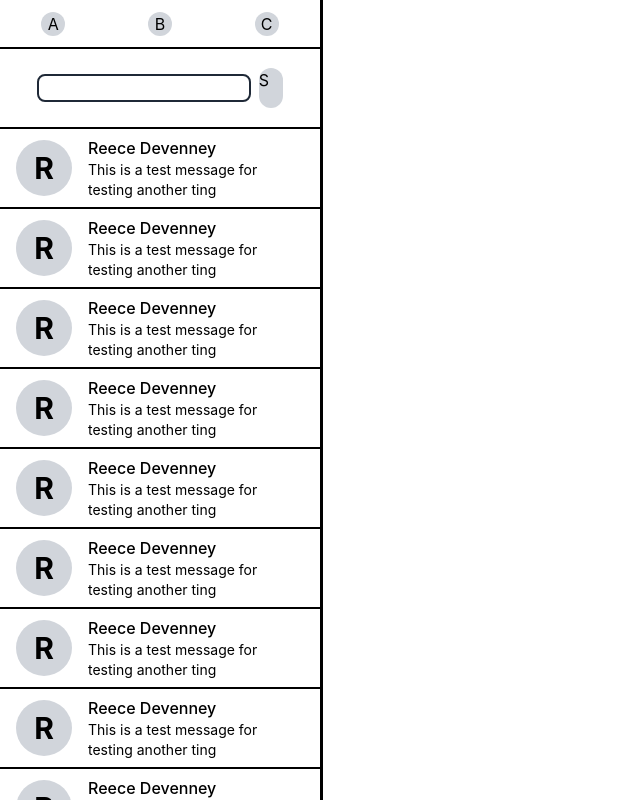
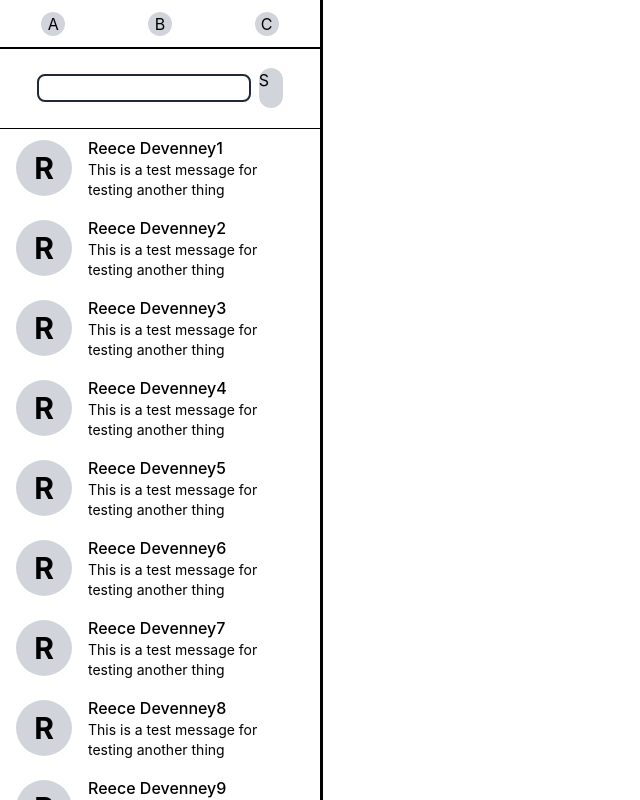
Before and after one commit to ReeceDevenney/Chit-Chat, a React (Create React App) app in the folder client/: page / in a window 1280 px wide. Shown: the whole page, without its empty margins (0-640 px from the left). Built offline with nearby package versions, Linux system fonts and the light colour scheme.

Commit message:
added scrollbar and hover styling to message boxes

```diff
--- a/client/src/components/Contactbox/index.tsx
+++ b/client/src/components/Contactbox/index.tsx
@@ -7,62 +7,62 @@ function Contactbox() {
 
     const messages: Messages[] =[
         {
-            name: 'Reece Devenney',
-            message: "This is a test message for testing another ting"
+            name: 'Reece Devenney1',
+            message: "This is a test message for testing another thing"
         },
         {
-            name: 'Reece Devenney',
-            message: "This is a test message for testing another ting"
-        },
-        {
-            name: 'Reece Devenney',
-            message: "This is a test message for testing another ting"
-        },
-        {
-            name: 'Reece Devenney',
-            message: "This is a test message for testing another ting"
-        },
-        {
-            name: 'Reece Devenney',
-            message: "This is a test message for testing another ting"
-        },
-        {
-            name: 'Reece Devenney',
-            message: "This is a test message for testing another ting"
-        },
-        {
-            name: 'Reece Devenney',
-            message: "This is a test message for testing another ting"
-        },
-        {
-            name: 'Reece Devenney',
-            message: "This is a test message for testing another ting"
-        },
-        {
-            name: 'Reece Devenney',
-            message: "This is a test message for testing another ting"
-        },
-        {
-            name: 'Reece Devenney',
-            message: "This is a test message for testing another ting"
+            name: 'Reece Devenney2',
+            message: "This is a test message for testing another thing"
         },
         {
             name: 'Reece Devenney3',
-            message: "This is a test message for testing another ting"
+            message: "This is a test message for testing another thing"
         },
         {
-            name: 'Reece Devenney2',
-            message: "This is a test message for testing another ting"
+            name: 'Reece Devenney4',
+            message: "This is a test message for testing another thing"
         },
         {
-            name: 'Reece Devenney2',
-            message: "This is a test message for testing another ting"
+            name: 'Reece Devenney5',
+            message: "This is a test message for testing another thing"
+        },
+        {
+            name: 'Reece Devenney6',
+            message: "This is a test message for testing another thing"
+        },
+        {
+            name: 'Reece Devenney7',
+            message: "This is a test message for testing another thing"
+        },
+        {
+            name: 'Reece Devenney8',
+            message: "This is a test message for testing another thing"
+        },
+        {
+            name: 'Reece Devenney9',
+            message: "This is a test message for testing another thing"
+        },
+        {
+            name: 'Reece Devenney10',
+            message: "This is a test message for testing another thing"
+        },
+        {
+            name: 'Reece Devenney11',
+            message: "This is a test message for testing another thing"
+        },
+        {
+            name: 'Reece Devenney12',
+            message: "This is a test message for testing another thing"
+        },
+        {
+            name: 'Reece Devenney13',
+            message: "This is a test message for testing another thing"
         },
     ]
     return(
         <div>
         {messages.map((message) =>
-        <div className="text-center outline outline-1 h-20 flex">
+        <div className="text-center hover:bg-slate-100 hover:cursor-pointer h-20 flex">
           <div className="bg-gray-300 rounded-full h-14 w-14 my-auto ml-4 items-center flex shrink-0">
             <div className="mx-auto font-bold text-3xl">{message.name[0]}</div>
           </div>
--- a/client/src/index.css
+++ b/client/src/index.css
@@ -1,6 +1,20 @@
 @tailwind base;
 @tailwind components;
 @tailwind utilities;
+
+::-webkit-scrollbar {
+  width: 10px;
+}
+
+::-webkit-scrollbar-track {
+  background: rgba(1,1,1,.1);
+}
+/* Handle */
+::-webkit-scrollbar-thumb {
+  background: rgba(1,1,1,.2);
+  opacity: .1;
+  border-radius: 10px;
+}
 
 body {
   margin: 0;
```
